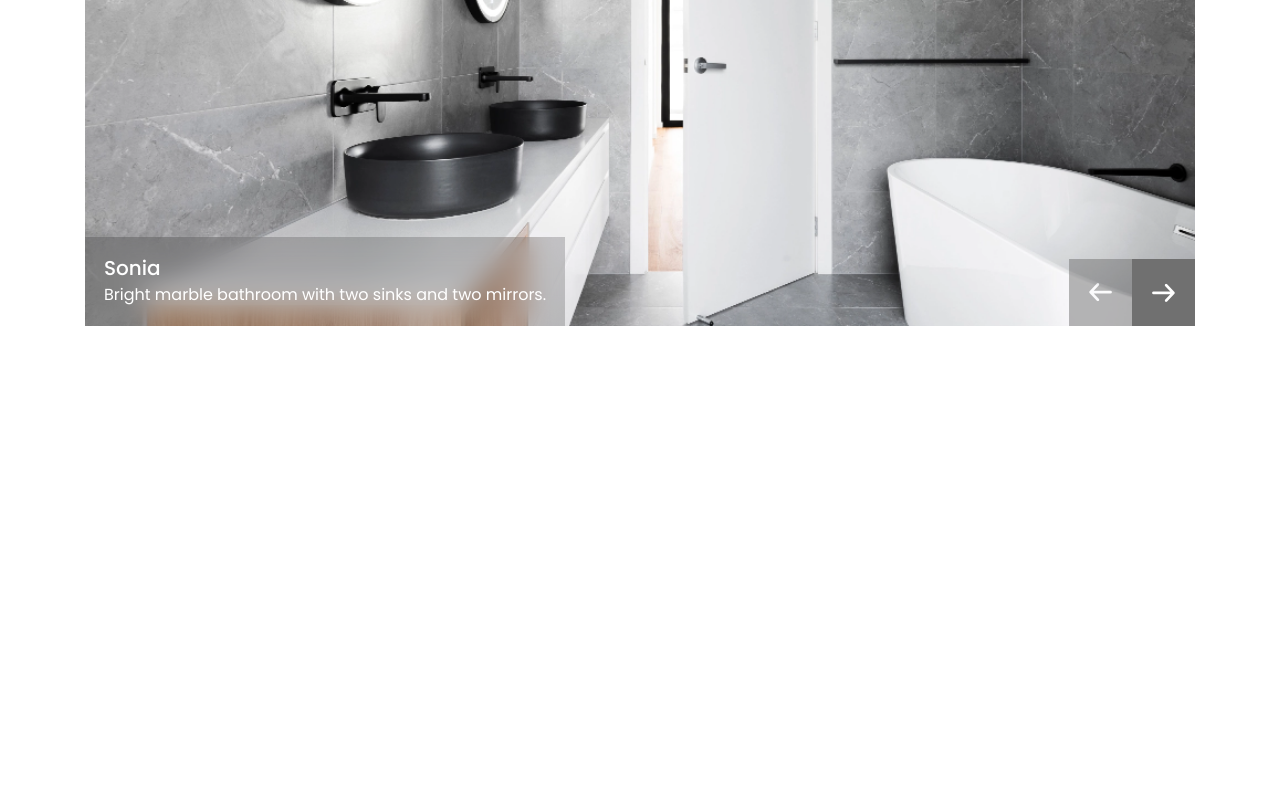
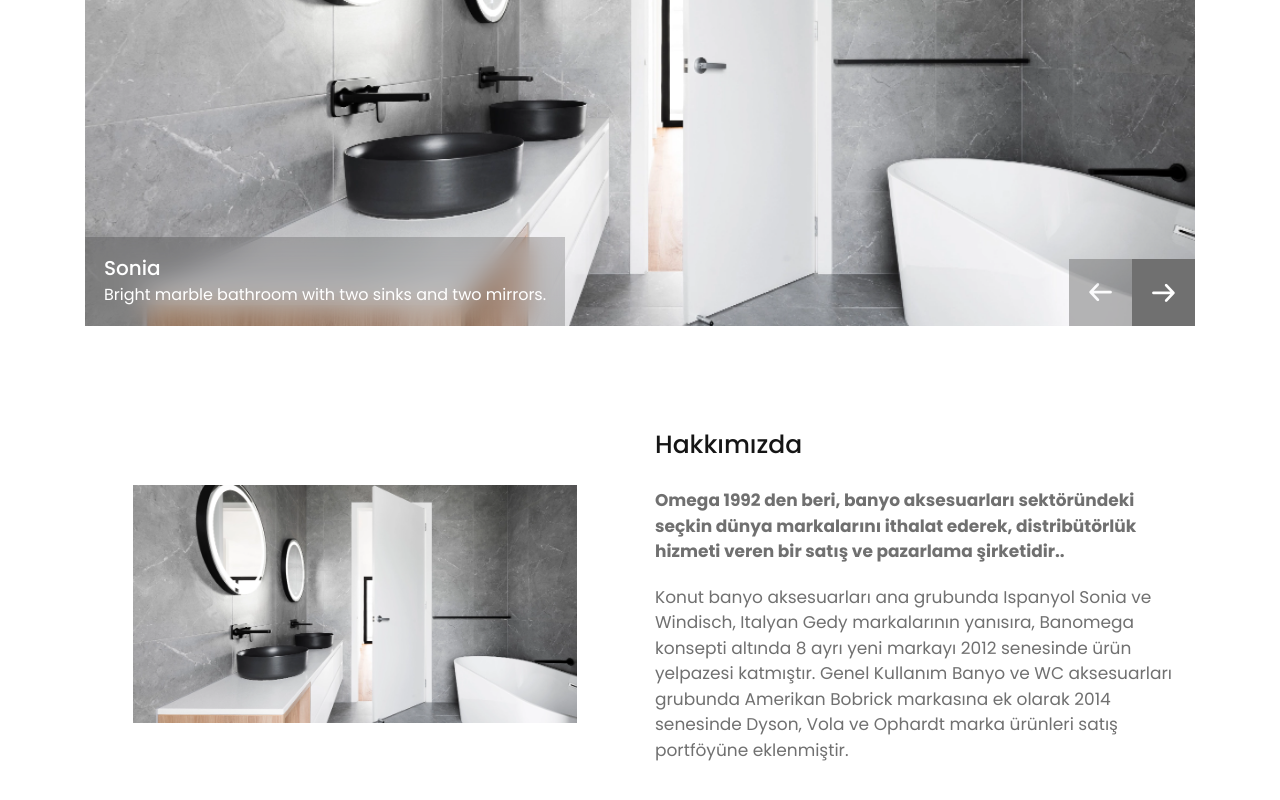
Before and after one commit to suzanbulbul/web-site-ui, a Nuxt app: page / in a window 1280 px wide. Shown: the part 440-1240 px from the top of the page. Before the commit the page ends 800 px from the top, so only its background shows below. Built offline with nearby package versions, Linux system fonts and the light colour scheme; no server answers.

Commit message:
about-us design fix

```diff
--- /dev/null
+++ b/assets/scss/components/_about-us.scss
@@ -0,0 +1,9 @@
+.about-us{
+    img{
+        max-width: 444px;
+        @media (max-width: 981px) {
+            max-width: 100%;
+            margin-bottom: 30px;
+        }
+    }
+}
--- a/assets/scss/components/_header.scss
+++ b/assets/scss/components/_header.scss
@@ -83,6 +83,7 @@ header{
         backdrop-filter: blur(13px);
         -webkit-: blur(13px);
         box-shadow: 3px 3px 5px #3f3f3f52;
+        z-index: 999;
         .header{
             padding: 20px 0px 20px 0px;
             margin-bottom: 0;
--- a/assets/scss/style.scss
+++ b/assets/scss/style.scss
@@ -4,10 +4,14 @@
 @import 'utils/global';
 @import 'utils/colors';
 @import 'utils/slider';
+@import 'utils/typography';
+@import 'utils/grid';
+
 
 // Components
 @import 'components/header';
 @import 'components/banner';
+@import 'components/about-us';
 //@import 'components/footer';
 
 //Pages
--- /dev/null
+++ b/assets/scss/utils/_grid.scss
@@ -0,0 +1,6 @@
+.mb-100{
+    margin-bottom: 100px;
+    @media (max-width: 768px) {
+        margin-bottom: 70px;
+    }
+}
--- /dev/null
+++ b/assets/scss/utils/_typography.scss
@@ -0,0 +1,15 @@
+.sub-title{
+    font-size: 25px;
+    font-weight: 500;
+    margin-bottom: 25px;
+    color: $dark;
+}
+.desc{
+    font-size: 17px;
+    font-weight: 400;
+    margin-bottom: 20px;
+    color: $gray;
+}
+.bold{
+    font-weight: 700;
+}
--- /dev/null
+++ b/components/AboutUs.vue
@@ -0,0 +1,14 @@
+<template>
+    <div class="about-us mb-100">
+        <div class="row align-items-center">
+            <div class="col-md-6 col-sm-12 text-center">
+                <img src="~/assets/img/example.png" />
+            </div>
+            <div class="col-md-6 col-sm-12">
+                <div class="sub-title">Hakkımızda</div>
+                <p class="desc bold">Omega 1992 den beri, banyo aksesuarları sektöründeki seçkin dünya markalarını ithalat ederek, distribütörlük hizmeti veren bir satış ve pazarlama şirketidir..</p>
+                <p class="desc">Konut banyo aksesuarları ana grubunda Ispanyol Sonia ve Windisch, Italyan Gedy markalarının yanısıra, Banomega konsepti altında 8 ayrı yeni markayı 2012 senesinde ürün yelpazesi katmıştır. Genel Kullanım Banyo ve WC aksesuarları grubunda Amerikan Bobrick markasına ek olarak 2014 senesinde Dyson, Vola ve Ophardt marka ürünleri satış portföyüne eklenmiştir.</p>
+            </div>
+        </div>
+    </div>
+</template>
--- a/components/Banner.vue
+++ b/components/Banner.vue
@@ -1,5 +1,5 @@
 <template>
-   <div class="banner">
+   <div class="banner mb-100">
     <carousel
         :per-page="1"
         :mouse-drag="true"
--- a/pages/index.vue
+++ b/pages/index.vue
@@ -1,5 +1,6 @@
 <template>
   <div class="container">
-	<Banner />
+	  <Banner/>
+    <AboutUs/>
   </div>
 </template>
```
